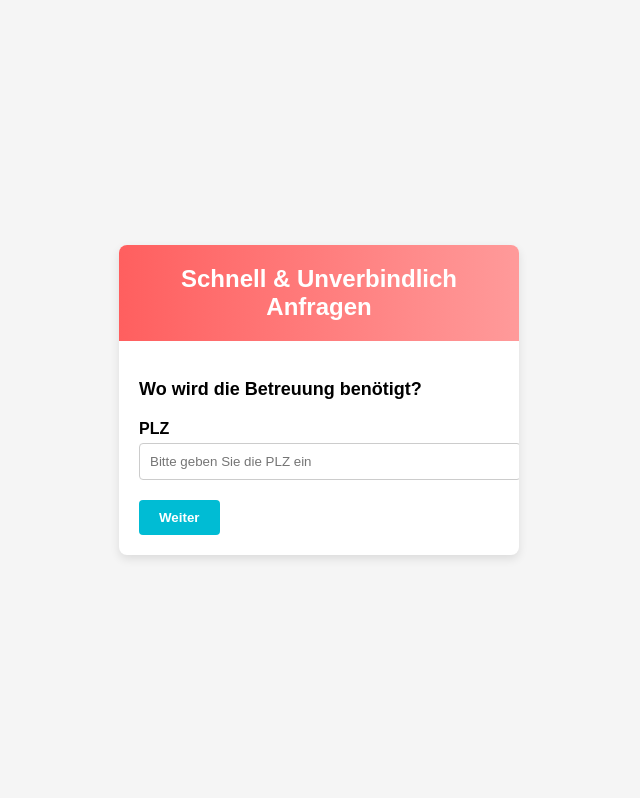
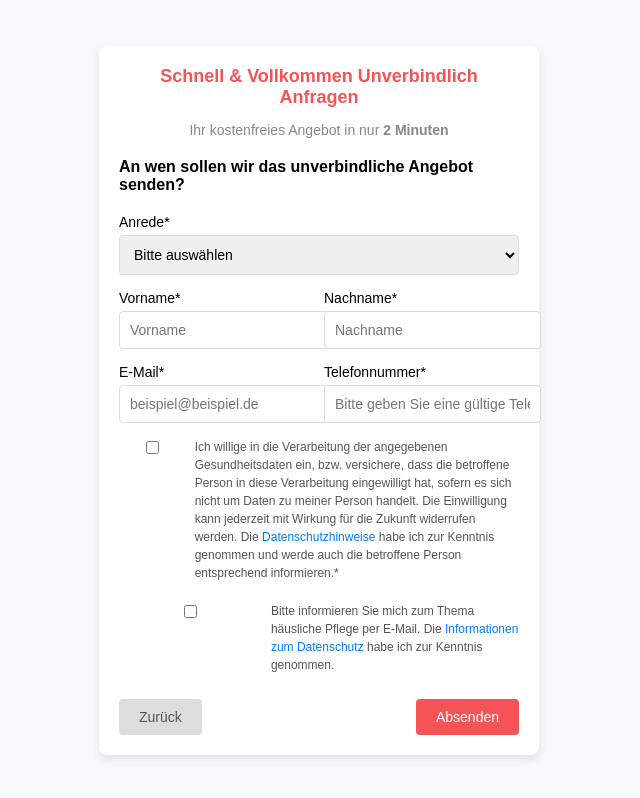
Before and after one commit to developerbadsa/step-form, a plain HTML site: page index.html in a window 1280 px wide. Shown: the whole page, without its empty margins (321-961 px from the left). Drawn offline with Linux system fonts and the light colour scheme.

Commit message:
make separet folder

```diff
--- a/css/index.css
+++ b/css/index.css
@@ -0,0 +1,117 @@
+body {
+  font-family: Arial, sans-serif;
+  margin: 0;
+  padding: 0;
+  background-color: #f8f9fa;
+  display: flex;
+  justify-content: center;
+  align-items: center;
+  height: 100vh;
+}
+
+.form-container {
+  background: #fff;
+  border-radius: 8px;
+  box-shadow: 0 4px 10px rgba(0, 0, 0, 0.1);
+  width: 400px;
+  padding: 20px;
+}
+
+.form-header {
+  text-align: center;
+  margin-bottom: 20px;
+}
+
+.form-header h2 {
+  margin: 0;
+  font-size: 18px;
+  color: #f65357;
+}
+
+.form-header p {
+  font-size: 14px;
+  color: #888;
+}
+
+.final-step-form h3 {
+  font-size: 16px;
+  margin-bottom: 20px;
+}
+
+.form-group {
+  margin-bottom: 15px;
+}
+
+.form-group label {
+  display: block;
+  font-size: 14px;
+  margin-bottom: 5px;
+}
+
+.form-group input,
+.form-group select {
+  width: 100%;
+  padding: 10px;
+  font-size: 14px;
+  border: 1px solid #ddd;
+  border-radius: 4px;
+}
+
+.form-row {
+  display: flex;
+  gap: 10px;
+}
+
+.form-row .form-group {
+  flex: 1;
+}
+
+.checkbox-group {
+  display: flex;
+  align-items: flex-start;
+  gap: 10px;
+}
+
+.checkbox-group input {
+  margin-top: 3px;
+}
+
+.checkbox-group label {
+  font-size: 12px;
+  color: #555;
+  line-height: 1.5;
+}
+
+.checkbox-group label a {
+  color: #007bff;
+  text-decoration: none;
+}
+
+.checkbox-group label a:hover {
+  text-decoration: underline;
+}
+
+.form-actions {
+  display: flex;
+  justify-content: space-between;
+  margin-top: 20px;
+}
+
+.back-btn,
+.submit-btn {
+  padding: 10px 20px;
+  border: none;
+  border-radius: 4px;
+  font-size: 14px;
+  cursor: pointer;
+}
+
+.back-btn {
+  background: #ddd;
+  color: #555;
+}
+
+.submit-btn {
+  background: #f65357;
+  color: #fff;
+}
--- a/index.html
+++ b/index.html
@@ -1,174 +1,74 @@
 <!DOCTYPE html>
 <html lang="en">
+
 <head>
     <meta charset="UTF-8">
     <meta name="viewport" content="width=device-width, initial-scale=1.0">
-    <title>Multi-Step Form</title>
-    <style>
-        body {
-            font-family: Arial, sans-serif;
-            background: #f5f5f5;
-            margin: 0;
-            padding: 0;
-            display: flex;
-            justify-content: center;
-            align-items: center;
-            min-height: 100vh;
-        }
-        .form-container {
-            background: white;
-            border-radius: 8px;
-            box-shadow: 0 4px 10px rgba(0, 0, 0, 0.1);
-            overflow: hidden;
-            width: 100%;
-            max-width: 400px;
-        }
-        .form-header {
-            background: linear-gradient(90deg, #ff5f5f, #ff9a9a);
-            color: white;
-            padding: 20px;
-            text-align: center;
-        }
-        .form-header h2 {
-            margin: 0;
-        }
-        .form-step {
-            display: none;
-            padding: 20px;
-        }
-        .form-step.active {
-            display: block;
-        }
-        .form-step h3 {
-            margin-bottom: 20px;
-            font-size: 18px;
-        }
-        .form-group {
-            margin-bottom: 15px;
-        }
-        .form-group label {
-            display: block;
-            margin-bottom: 5px;
-            font-weight: bold;
-        }
-        .form-group input, .form-group select {
-            width: 100%;
-            padding: 10px;
-            border: 1px solid #ccc;
-            border-radius: 4px;
-        }
-        .form-group input[type="radio"] {
-            width: auto;
-        }
-        .form-actions {
-            display: flex;
-            justify-content: space-between;
-            margin-top: 20px;
-        }
-        .form-actions button {
-            padding: 10px 20px;
-            border: none;
-            border-radius: 4px;
-            background: #00bcd4;
-            color: white;
-            font-weight: bold;
-            cursor: pointer;
-        }
-        .form-actions button:disabled {
-            background: #ccc;
-            cursor: not-allowed;
-        }
-        .form-actions button.back {
-            background: #ff9a9a;
-        }
-    </style>
+    <title>Final Step Form</title>
+    <link rel="stylesheet" href="css/index.css">
 </head>
+
 <body>
     <div class="form-container">
         <div class="form-header">
-            <h2>Schnell & Unverbindlich Anfragen</h2>
+            <h2>Schnell & Vollkommen Unverbindlich Anfragen</h2>
+            <p>Ihr kostenfreies Angebot in nur <strong>2 Minuten</strong></p>
         </div>
-        <form id="multiStepForm">
-            <!-- Step 1 -->
-            <div class="form-step active">
-                <h3>Wo wird die Betreuung benötigt?</h3>
+        <form class="final-step-form">
+            <h3>An wen sollen wir das unverbindliche Angebot senden?</h3>
+
+            <div class="form-group">
+                <label for="salutation">Anrede<span class="form-required">*</span></label>
+                <select id="salutation" name="salutation" required>
+                    <option value="">Bitte auswählen</option>
+                    <option value="Herr">Herr</option>
+                    <option value="Frau">Frau</option>
+                    <option value="Familie">Familie</option>
+                </select>
+            </div>
+
+            <div class="form-row">
                 <div class="form-group">
-                    <label for="plz">PLZ</label>
-                    <input type="text" id="plz" placeholder="Bitte geben Sie die PLZ ein">
+                    <label for="firstName">Vorname<span class="form-required">*</span></label>
+                    <input type="text" id="firstName" name="firstName" placeholder="Vorname" required>
                 </div>
-                <div class="form-actions">
-                    <button type="button" class="next">Weiter</button>
+                <div class="form-group">
+                    <label for="lastName">Nachname<span class="form-required">*</span></label>
+                    <input type="text" id="lastName" name="lastName" placeholder="Nachname" required>
                 </div>
             </div>
-            <!-- Step 2 -->
-            <div class="form-step">
-                <h3>Wann soll die Betreuung beginnen?</h3>
+
+            <div class="form-row">
                 <div class="form-group">
-                    <input type="radio" id="sofort" name="start" value="sofort">
-                    <label for="sofort">Schnellstmöglich (5-7 Werktage)</label><br>
-
-                    <input type="radio" id="offen" name="start" value="offen">
-                    <label for="offen">Derzeit noch offen</label><br>
-
-                    <input type="radio" id="datum" name="start" value="datum">
-                    <label for="datum">Datum festlegen</label>
+                    <label for="email">E-Mail<span class="form-required">*</span></label>
+                    <input type="email" id="email" name="email" placeholder="beispiel@beispiel.de" required>
                 </div>
-                <div class="form-actions">
-                    <button type="button" class="back">Zurück</button>
-                    <button type="button" class="next">Weiter</button>
+                <div class="form-group">
+                    <label for="phone">Telefonnummer<span class="form-required">*</span></label>
+                    <input type="tel" id="phone" name="phone" placeholder="Bitte geben Sie eine gültige Telefonnummer ein." required>
                 </div>
             </div>
-            <!-- Add more steps as needed -->
-            <!-- Final Step -->
-            <div class="form-step">
-                <h3>Ihre Kontaktdaten</h3>
-                <div class="form-group">
-                    <label for="name">Name</label>
-                    <input type="text" id="name" placeholder="Vorname Nachname">
-                </div>
-                <div class="form-group">
-                    <label for="email">E-Mail</label>
-                    <input type="email" id="email" placeholder="beispiel@domain.com">
-                </div>
-                <div class="form-group">
-                    <label for="phone">Telefonnummer</label>
-                    <input type="tel" id="phone" placeholder="Ihre Telefonnummer">
-                </div>
-                <div class="form-actions">
-                    <button type="button" class="back">Zurück</button>
-                    <button type="submit">Absenden</button>
-                </div>
+
+            <div class="form-group checkbox-group">
+                <input type="checkbox" id="datenschutz" name="datenschutz" required>
+                <label for="datenschutz">
+                    Ich willige in die Verarbeitung der angegebenen Gesundheitsdaten ein, bzw. versichere, dass die betroffene Person in diese Verarbeitung eingewilligt hat, sofern es sich nicht um Daten zu meiner Person handelt. Die Einwilligung kann jederzeit mit Wirkung für die Zukunft widerrufen werden. Die <a href="#" target="_blank" rel="nofollow">Datenschutzhinweise</a> habe ich zur Kenntnis genommen und werde auch die betroffene Person entsprechend informieren.*
+                </label>
+            </div>
+
+            <div class="form-group checkbox-group">
+                <input type="checkbox" id="newsletter" name="newsletter">
+                <label for="newsletter">
+                    Bitte informieren Sie mich zum Thema häusliche Pflege per E-Mail. Die <a href="#" target="_blank" rel="nofollow">Informationen zum Datenschutz</a> habe ich zur Kenntnis genommen.
+                </label>
+            </div>
+
+            <div class="form-actions">
+                <button type="button" class="back-btn">Zurück</button>
+                <button type="submit" class="submit-btn">Absenden</button>
             </div>
         </form>
     </div>
+</body>
 
-    <script>
-        const steps = document.querySelectorAll(".form-step");
-        const nextButtons = document.querySelectorAll(".next");
-        const backButtons = document.querySelectorAll(".back");
-        const form = document.getElementById("multiStepForm");
-        let currentStep = 0;
-
-        nextButtons.forEach((button, index) => {
-            button.addEventListener("click", () => {
-                steps[currentStep].classList.remove("active");
-                currentStep++;
-                steps[currentStep].classList.add("active");
-            });
-        });
-
-        backButtons.forEach((button, index) => {
-            button.addEventListener("click", () => {
-                steps[currentStep].classList.remove("active");
-                currentStep--;
-                steps[currentStep].classList.add("active");
-            });
-        });
-
-        form.addEventListener("submit", (e) => {
-            e.preventDefault();
-            alert("Form successfully submitted!");
-        });
-    </script>
-</body>
 </html>
```
Also changed, not shown: js/index.js (+33 -0 lines).
